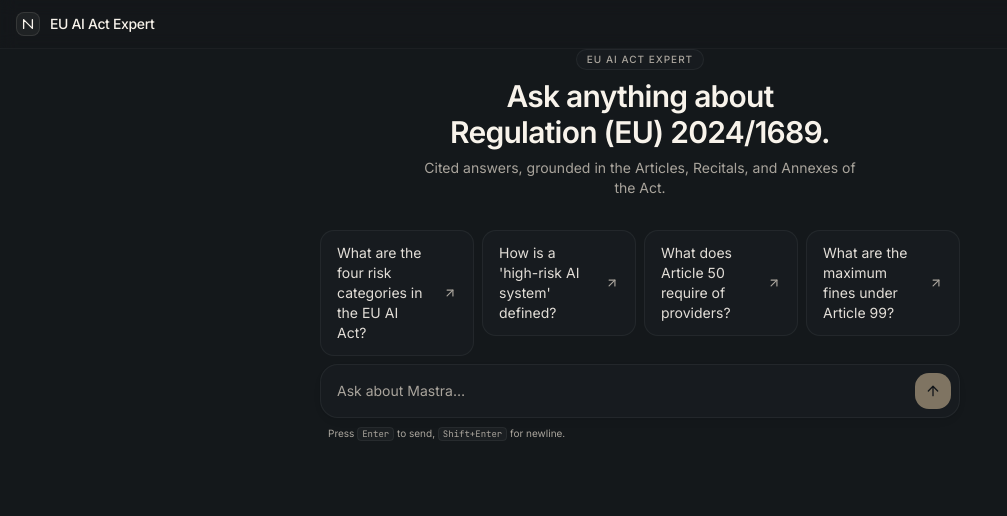
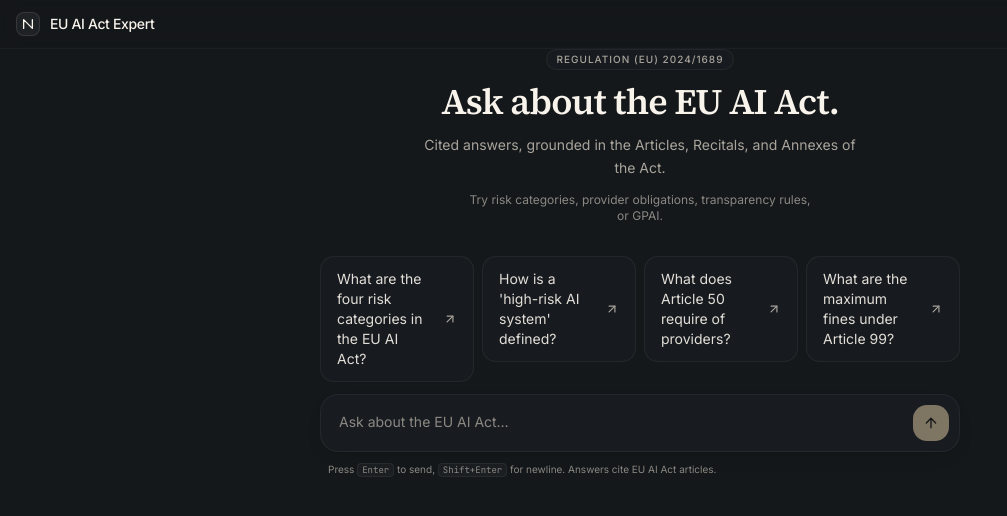
Before and after one commit to Baladoodle/eu-ai-rag, a Next.js app: page / in a window 1280 px wide. Shown: the top 516 px of the page, without its empty margins (0-1007 px from the left). Built offline with nearby package versions, Linux system fonts and the light colour scheme.

Commit message:
empty state hints at regulation structure

```diff
--- a/src/components/chat/ChatInput.tsx
+++ b/src/components/chat/ChatInput.tsx
@@ -35,13 +35,13 @@ interface ChatInputProps {
   className?: string;
 }
 
-const MAX_TEXTAREA_HEIGHT = 200;
+const MAX_TEXTAREA_HEIGHT = 220;
 
 export function ChatInput({
   onSubmit,
   onStop,
   isStreaming = false,
-  placeholder = "Ask about Mastra…",
+  placeholder = "Ask about the EU AI Act…",
   className,
 }: ChatInputProps) {
   const [value, setValue] = React.useState("");
@@ -87,15 +87,15 @@ export function ChatInput({
         handleSubmit();
       }}
       className={cn(
-        "mx-auto w-full max-w-2xl px-4 pb-6 pt-2",
+        "mx-auto w-full max-w-2xl px-4 pb-8 pt-3",
         className
       )}
     >
       <div
         className={cn(
-          "group relative flex items-end gap-2 rounded-2xl border border-border/60 bg-card/40 p-2",
-          "transition-colors focus-within:border-border focus-within:bg-card/70",
-          "shadow-[0_1px_2px_rgba(0,0,0,0.04),0_4px_16px_-8px_rgba(0,0,0,0.12)]"
+          "group relative flex items-end gap-2 rounded-2xl border border-border/60 bg-card/50 p-2.5",
+          "transition-colors focus-within:border-foreground/20 focus-within:bg-card/80",
+          "shadow-[0_1px_2px_rgba(0,0,0,0.04),0_8px_24px_-12px_rgba(0,0,0,0.18)]"
         )}
       >
         <label htmlFor="chat-composer" className="sr-only">
@@ -112,8 +112,8 @@ export function ChatInput({
           spellCheck
           autoComplete="off"
           className={cn(
-            "min-h-8 max-h-[200px] flex-1 resize-none border-0 bg-transparent px-2 py-1.5",
-            "text-sm leading-relaxed text-foreground placeholder:text-muted-foreground",
+            "min-h-9 max-h-[220px] flex-1 resize-none border-0 bg-transparent px-2 py-1.5",
+            "text-[14px] leading-relaxed text-foreground placeholder:text-muted-foreground/80",
             "outline-none focus:outline-none focus-visible:outline-none"
           )}
         />
@@ -141,8 +141,8 @@ export function ChatInput({
           </Button>
         )}
       </div>
-      <p className="mt-2 px-2 text-[10px] text-muted-foreground">
-        Press <kbd className="rounded border border-border/60 bg-muted/40 px-1 text-[9px]">Enter</kbd> to send, <kbd className="rounded border border-border/60 bg-muted/40 px-1 text-[9px]">Shift+Enter</kbd> for newline.
+      <p className="mt-2.5 px-2 text-[10px] text-muted-foreground/80">
+        Press <kbd className="rounded border border-border/60 bg-muted/40 px-1 text-[9px]">Enter</kbd> to send, <kbd className="rounded border border-border/60 bg-muted/40 px-1 text-[9px]">Shift+Enter</kbd> for newline. Answers cite EU AI Act articles.
       </p>
     </form>
   );
--- a/src/components/chat/EmptyState.tsx
+++ b/src/components/chat/EmptyState.tsx
@@ -6,6 +6,10 @@
  * The full-area welcome state shown when the conversation has no messages.
  * Composes the project name, a one-line value prop, and the suggested
  * questions. Minimal copy — the page is the product.
+ *
+ * The hint line is intentionally regulation-specific so the user
+ * understands the corpus: risk categories, provider obligations,
+ * transparency rules, and GPAI.
  * ----------------------------------------------------------------------------
  */
 import { motion } from "framer-motion";
@@ -34,15 +38,18 @@ export function EmptyState({ questions, onSelect, className }: EmptyStateProps)
         className
       )}
     >
-      <div className="flex flex-col items-center gap-2">
+      <div className="flex flex-col items-center gap-3">
         <span className="rounded-full border border-border/60 bg-card/40 px-2.5 py-0.5 text-[10px] font-medium uppercase tracking-widest text-muted-foreground">
-          EU AI Act Expert
+          Regulation (EU) 2024/1689
         </span>
-        <h1 className="text-balance text-2xl font-semibold tracking-tight sm:text-3xl">
-          Ask anything about Regulation (EU) 2024/1689.
+        <h1 className="font-heading text-balance text-3xl font-semibold tracking-tight sm:text-4xl">
+          Ask about the EU AI Act.
         </h1>
-        <p className="max-w-md text-pretty text-sm text-muted-foreground">
+        <p className="max-w-md text-pretty text-sm leading-relaxed text-muted-foreground">
           Cited answers, grounded in the Articles, Recitals, and Annexes of the Act.
+        </p>
+        <p className="max-w-sm text-pretty text-xs text-muted-foreground/80">
+          Try risk categories, provider obligations, transparency rules, or GPAI.
         </p>
       </div>
 
```
